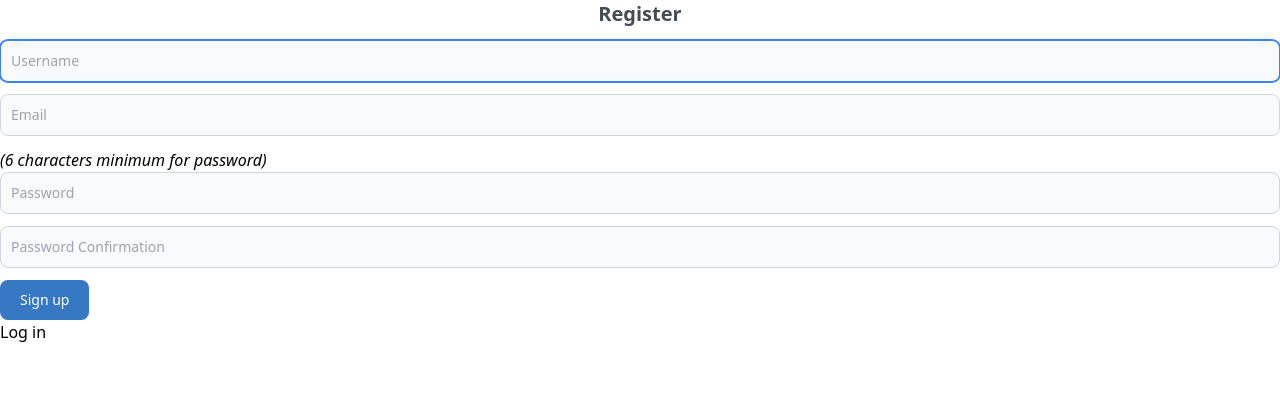
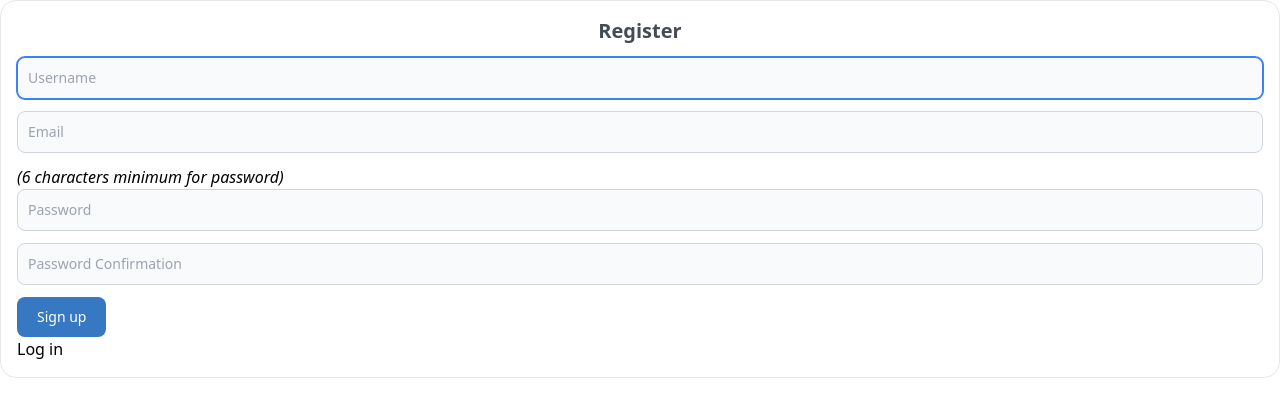
Before and after one commit to zakiyousufi/Budget-App, a Rails app: page /users/sign_up in a window 1280 px wide. Shown: the top 417 px of the page. Run offline with Rails 7, Linux system fonts and the light colour scheme; style sheets or scripts are compiled from the project's sources; some libraries are stand-ins or nearby versions.

Commit message:
Change sign up view

```diff
--- a/app/views/devise/registrations/new.html.erb
+++ b/app/views/devise/registrations/new.html.erb
@@ -1,6 +1,11 @@
+<div class="border rounded-2xl p-4 flex justify-center flex-col signup">
+<i class="fa-sharp fa-solid fa-user-plus text-3xl text-center green"></i>
+  <div class="flex justify-center">
     <h2 class="text-center font-bold text-xl text-[#434b54]">Register</h2>
     <%= form_for(resource, as: resource_name, url: registration_path(resource_name)) do |f| %>
       <%= render "devise/shared/error_messages", resource: resource %>
+  </div>
+  <div class="">
     <div class="field mt-3">
       <%= f.text_field :name, autofocus: true, autocomplete: "name", placeholder: 'Username', class: 'bg-gray-50 border border-gray-300 text-gray-900 text-sm rounded-lg focus:ring-blue-500 focus:border-blue-500 block w-full p-2.5 dark:bg-gray-700 dark:border-gray-600 dark:placeholder-gray-400 dark:text-white dark:focus:ring-blue-500 dark:focus:border-blue-500' %>
     </div>
@@ -21,3 +26,5 @@
     </div>
   <% end %>
   <%= render "devise/shared/links" %>
+  </div>
+</div>
```
Lines whose indentation alone changed are shown as unchanged.
